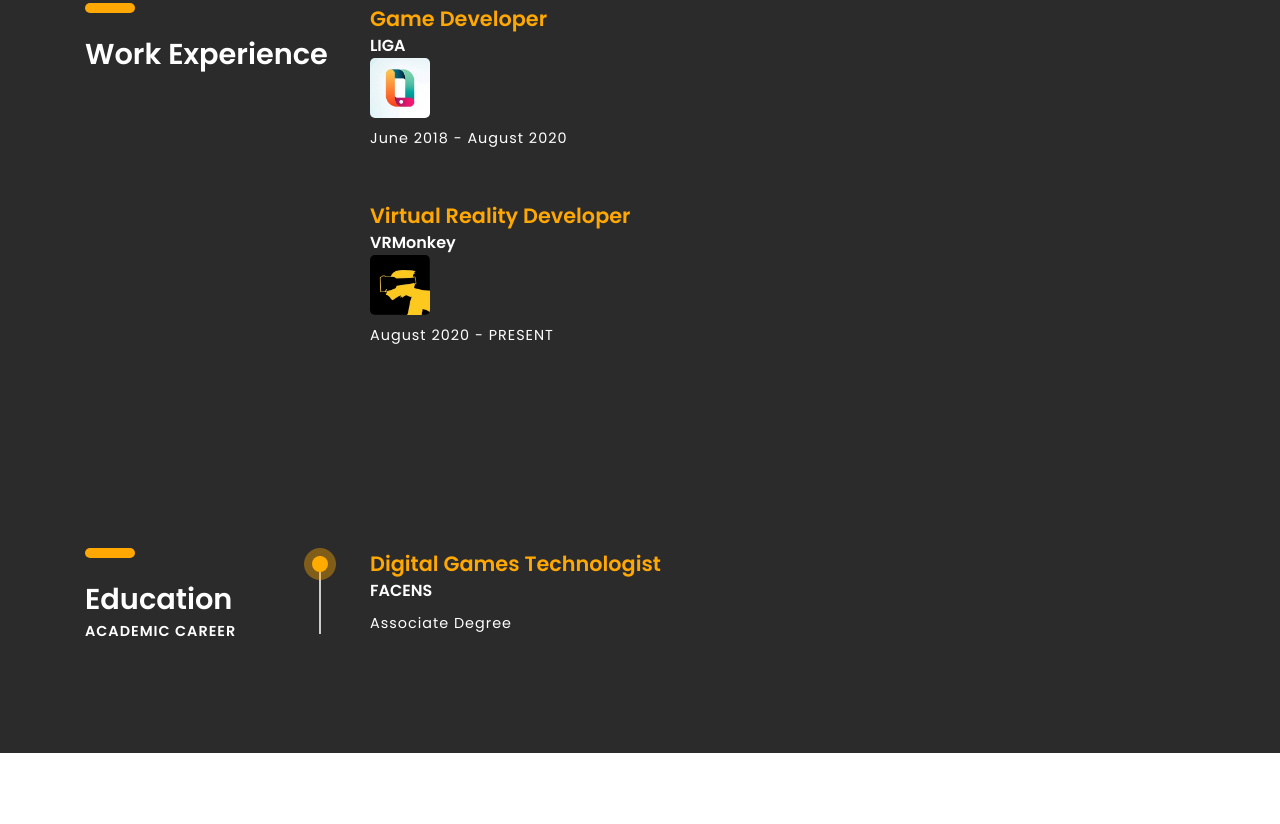
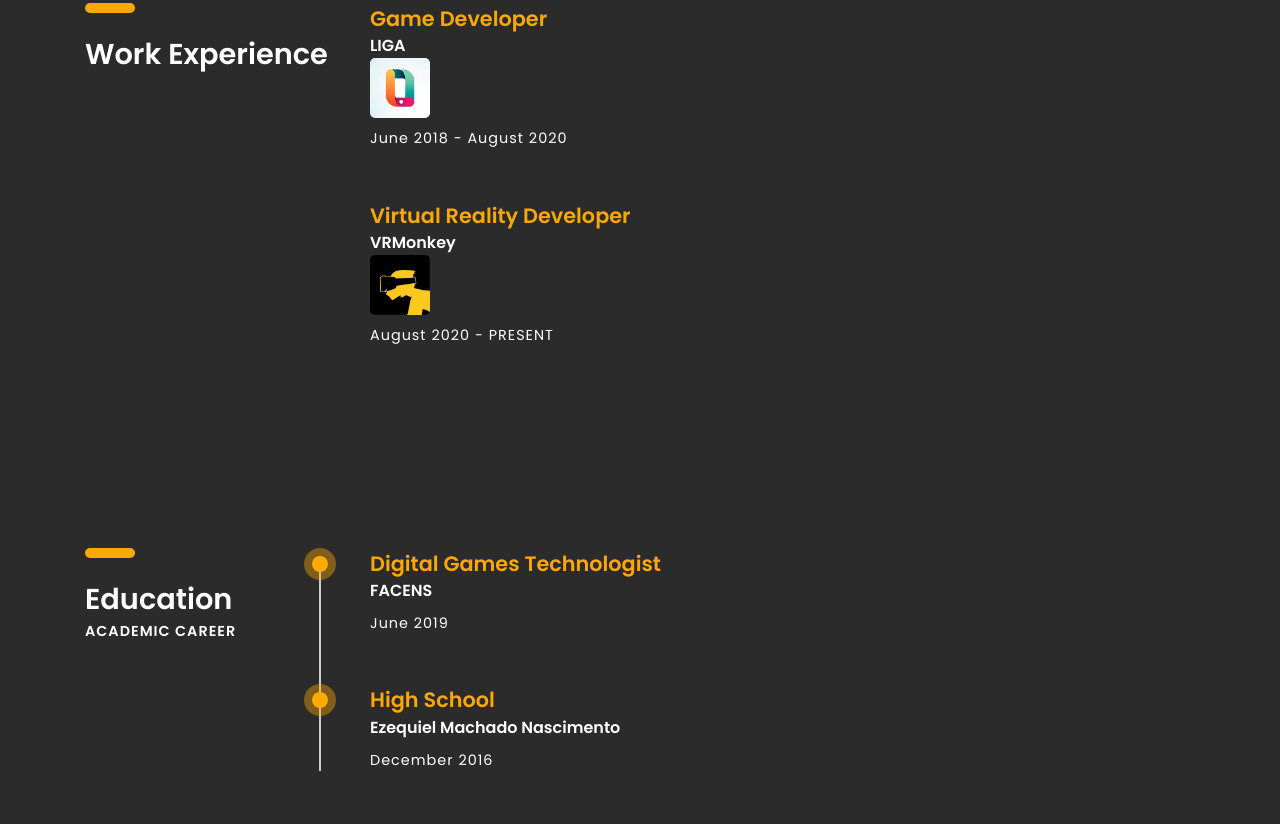
Before and after one commit to RenanMarcelodev/RenanMarcelodev.github.io, a plain HTML site: page index.html in a window 1280 px wide. Shown: the part 1671-2495 px from the top of the page. Before the commit the page ends 2424 px from the top, so only its background shows below. Drawn offline with Linux system fonts and the light colour scheme; files whose address does not match are found by name.

Commit message:
Education section updated.

```diff
--- a/index.html
+++ b/index.html
@@ -195,26 +195,22 @@
             <div class="col-sm-12 col-md-9">
                 <div class="experience margin-b-50">
                     <h4 class="font-lite-yellow"><b>Game Developer</b></h4>
-
                     <h5 class="font-lite-black"><b>LIGA</b></h5>
                     <a target="_blank" href="https://liga.facens.br">
                         <img class="workIMG" src="images/liga.jpg" alt="">
                     </a>
-
                     <h6 class="font-lite-black margin-t-10">June 2018 - August 2020</h6>
                 </div>
                 <div class="experience margin-b-50">
                     <h4 class="font-lite-yellow"><b>Virtual Reality Developer</b></h4>
-
                     <h5 class="font-lite-black"><b>VRMonkey</b></h5>
                     <a target="_blank" href="http://vrmonkey.com.br">
                         <img class="workIMG" src="images/vrmonkey.jpg" alt="">
                     </a>
-
                     <h6 class="font-lite-black margin-t-10">August 2020 - PRESENT</h6>
                 </div>
+            </div>
 
-            </div>
         </div>
     </div>
 </section>
@@ -230,13 +226,17 @@
             </div>
 
             <div class="col-sm-12 col-md-9">
-
                 <div class="education-wrapper">
                     <div class="education margin-b-50">
                         <h4 class="font-lite-yellow"><b>Digital Games Technologist</b></h4>
                         <h5 class="font-lite-black"><b>FACENS</b></h5>
-                        <h6 class="font-lite-black margin-t-10">Associate Degree</h6>
-                        <p></p>
+                        <h6 class="font-lite-black margin-t-10">June 2019</h6>
+                    </div>
+
+                    <div class="education margin-b-50">
+                        <h4 class="font-lite-yellow"><b>High School</b></h4>
+                        <h5 class="font-lite-black"><b>Ezequiel Machado Nascimento</b></h5>
+                        <h6 class="font-lite-black margin-t-10">December 2016</h6>
                     </div>
                 </div>
             </div>
```
